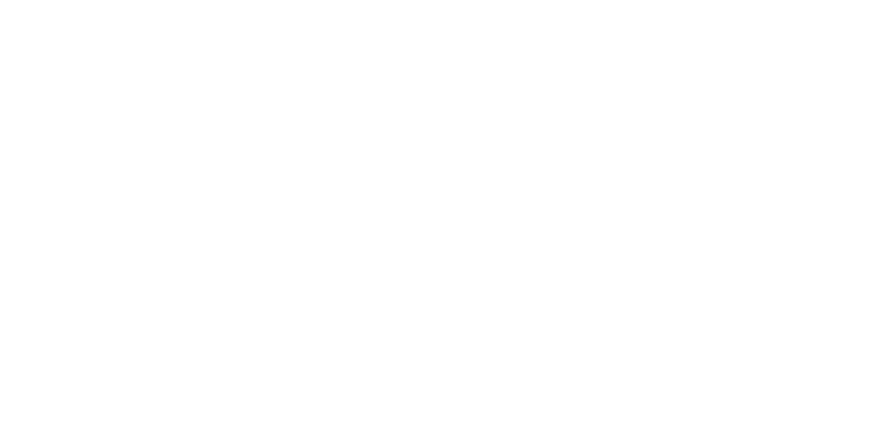
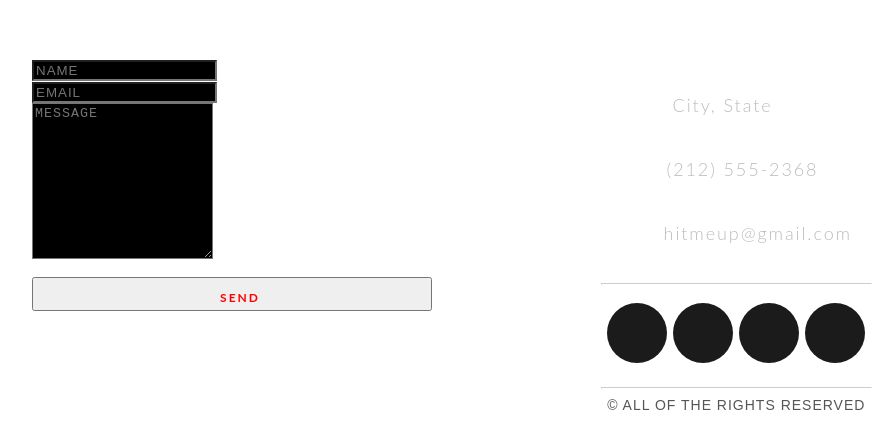
Before and after one commit to saify-codes/nuxt-firebase, a Nuxt app: page /contact in a window 1280 px wide. Before the commit this address had no page. Shown: the part 118-566 px from the top of the page, without its empty margins (188-1084 px from the left). Built offline with nearby package versions, Linux system fonts and the light colour scheme.

Commit message:
usign lottie animation

```diff
--- /dev/null
+++ b/components/loaders/FullPageLoader.vue
@@ -0,0 +1,5 @@
+<template>
+    <h1>
+        loading
+    </h1>
+</template>
--- a/layouts/default.vue
+++ b/layouts/default.vue
@@ -1,3 +1,12 @@
 <template>
-    <slot/>
+  <div>
+    <FullPageLoader v-if="session.status === 'loading'" />
+    <slot />
+  </div>
 </template>
+
+
+<script setup>
+import FullPageLoader from "~/components/loaders/FullPageLoader.vue";
+const { session } = useAuth();
+</script>
--- a/package.json
+++ b/package.json
@@ -14,6 +14,7 @@
     "nuxi": "^3.14.0",
     "nuxt": "^3.13.0",
     "vue": "latest",
+    "vue-fragment": "^1.6.0",
     "vue-router": "latest"
   },
   "overrides": {
--- /dev/null
+++ b/pages/contact.vue
@@ -0,0 +1,374 @@
+<style scoped>
+body {
+  margin: 0;
+  padding: 0;
+  background-color: #000;
+  padding-bottom: 100px;
+}
+
+#contact {
+  width: 100%;
+  height: 100%;
+}
+
+.section-header {
+  text-align: center;
+  margin: 0 auto;
+  padding: 40px 0;
+  font: 300 60px "Oswald", sans-serif;
+  color: #fff;
+  text-transform: uppercase;
+  letter-spacing: 6px;
+}
+
+.contact-wrapper {
+  display: flex;
+  flex-direction: row;
+  justify-content: space-between;
+  margin: 0 auto;
+  padding: 20px;
+  position: relative;
+  max-width: 840px;
+}
+
+/* Left contact page */
+.form-horizontal {
+  /*float: left;*/
+  max-width: 400px;
+  font-family: "Lato";
+  font-weight: 400;
+}
+
+.form-control,
+textarea {
+  max-width: 400px;
+  background-color: #000;
+  color: #fff;
+  letter-spacing: 1px;
+}
+
+.send-button {
+  margin-top: 15px;
+  height: 34px;
+  width: 400px;
+  overflow: hidden;
+  transition: all 0.2s ease-in-out;
+}
+
+.alt-send-button {
+  width: 400px;
+  height: 34px;
+  transition: all 0.2s ease-in-out;
+}
+
+.send-text {
+  display: block;
+  margin-top: 10px;
+  font: 700 12px "Lato", sans-serif;
+  letter-spacing: 2px;
+}
+
+.alt-send-button:hover {
+  transform: translate3d(0px, -29px, 0px);
+}
+
+/* Begin Right Contact Page */
+.direct-contact-container {
+  max-width: 400px;
+}
+
+/* Location, Phone, Email Section */
+.contact-list {
+  list-style-type: none;
+  margin-left: -30px;
+  padding-right: 20px;
+}
+
+.list-item {
+  line-height: 4;
+  color: #aaa;
+}
+
+.contact-text {
+  font: 300 18px "Lato", sans-serif;
+  letter-spacing: 1.9px;
+  color: #bbb;
+}
+
+.place {
+  margin-left: 62px;
+}
+
+.phone {
+  margin-left: 56px;
+}
+
+.gmail {
+  margin-left: 53px;
+}
+
+.contact-text a {
+  color: #bbb;
+  text-decoration: none;
+  transition-duration: 0.2s;
+}
+
+.contact-text a:hover {
+  color: #fff;
+  text-decoration: none;
+}
+
+/* Social Media Icons */
+.social-media-list {
+  position: relative;
+  font-size: 22px;
+  text-align: center;
+  width: 100%;
+  margin: 0 auto;
+  padding: 0;
+}
+
+.social-media-list li a {
+  color: #fff;
+}
+
+.social-media-list li {
+  position: relative;
+  display: inline-block;
+  height: 60px;
+  width: 60px;
+  margin: 10px 3px;
+  line-height: 60px;
+  border-radius: 50%;
+  color: #fff;
+  background-color: rgb(27, 27, 27);
+  cursor: pointer;
+  transition: all 0.2s ease-in-out;
+}
+
+.social-media-list li:after {
+  content: "";
+  position: absolute;
+  top: 0;
+  left: 0;
+  width: 60px;
+  height: 60px;
+  line-height: 60px;
+  border-radius: 50%;
+  opacity: 0;
+  box-shadow: 0 0 0 1px #fff;
+  transition: all 0.2s ease-in-out;
+}
+
+.social-media-list li:hover {
+  background-color: #fff;
+}
+
+.social-media-list li:hover:after {
+  opacity: 1;
+  transform: scale(1.12);
+  transition-timing-function: cubic-bezier(0.37, 0.74, 0.15, 1.65);
+}
+
+.social-media-list li:hover a {
+  color: #000;
+}
+
+.copyright {
+  font: 200 14px "Oswald", sans-serif;
+  color: #555;
+  letter-spacing: 1px;
+  text-align: center;
+}
+
+hr {
+  border-color: rgba(255, 255, 255, 0.6);
+}
+
+/* Begin Media Queries*/
+@media screen and (max-width: 850px) {
+  .contact-wrapper {
+    display: flex;
+    flex-direction: column;
+  }
+  .direct-contact-container,
+  .form-horizontal {
+    margin: 0 auto;
+  }
+
+  .direct-contact-container {
+    margin-top: 60px;
+    max-width: 300px;
+  }
+  .social-media-list li {
+    height: 60px;
+    width: 60px;
+    line-height: 60px;
+  }
+  .social-media-list li:after {
+    width: 60px;
+    height: 60px;
+    line-height: 60px;
+  }
+}
+
+@media screen and (max-width: 569px) {
+  .direct-contact-container,
+  .form-wrapper {
+    float: none;
+    margin: 0 auto;
+  }
+  .form-control,
+  textarea {
+    margin: 0 auto;
+  }
+
+  .name,
+  .email,
+  textarea {
+    width: 280px;
+  }
+
+  .direct-contact-container {
+    margin-top: 60px;
+    max-width: 280px;
+  }
+  .social-media-list {
+    left: 0;
+  }
+  .social-media-list li {
+    height: 55px;
+    width: 55px;
+    line-height: 55px;
+    font-size: 2rem;
+  }
+  .social-media-list li:after {
+    width: 55px;
+    height: 55px;
+    line-height: 55px;
+  }
+}
+
+@media screen and (max-width: 410px) {
+  .send-button {
+    width: 99%;
+  }
+}
+</style>
+<template>
+  <section id="contact">
+    <h1 class="section-header">Contact</h1>
+
+    <div class="contact-wrapper">
+      <!-- Left contact page -->
+
+      <form id="contact-form" class="form-horizontal" role="form">
+        <div class="form-group">
+          <div class="col-sm-12">
+            <input
+              type="text"
+              class="form-control"
+              id="name"
+              placeholder="NAME"
+              name="name"
+              value=""
+              required
+            />
+          </div>
+        </div>
+
+        <div class="form-group">
+          <div class="col-sm-12">
+            <input
+              type="email"
+              class="form-control"
+              id="email"
+              placeholder="EMAIL"
+              name="email"
+              value=""
+              required
+            />
+          </div>
+        </div>
+
+        <textarea
+          class="form-control"
+          rows="10"
+          placeholder="MESSAGE"
+          name="message"
+          required
+        ></textarea>
+
+        <button
+          class="btn btn-primary send-button"
+          id="submit"
+          type="submit"
+          value="SEND"
+        >
+          <div class="alt-send-button">
+            <i class="fa fa-paper-plane"></i><span class="send-text">SEND</span>
+          </div>
+        </button>
+      </form>
+
+      <!-- Left contact page -->
+
+      <div class="direct-contact-container">
+        <ul class="contact-list">
+          <li class="list-item">
+            <i class="fa fa-map-marker fa-2x"
+              ><span class="contact-text place">City, State</span></i
+            >
+          </li>
+
+          <li class="list-item">
+            <i class="fa fa-phone fa-2x"
+              ><span class="contact-text phone"
+                ><a href="tel:1-212-555-5555" title="Give me a call"
+                  >(212) 555-2368</a
+                ></span
+              ></i
+            >
+          </li>
+
+          <li class="list-item">
+            <i class="fa fa-envelope fa-2x"
+              ><span class="contact-text gmail"
+                ><a href="mailto:#" title="Send me an email"
+                  >hitmeup@gmail.com</a
+                ></span
+              ></i
+            >
+          </li>
+        </ul>
+
+        <hr />
+        <ul class="social-media-list">
+          <li>
+            <a href="#" target="_blank" class="contact-icon">
+              <i class="fa fa-github" aria-hidden="true"></i
+            ></a>
+          </li>
+          <li>
+            <a href="#" target="_blank" class="contact-icon">
+              <i class="fa fa-codepen" aria-hidden="true"></i
+            ></a>
+          </li>
+          <li>
+            <a href="#" target="_blank" class="contact-icon">
+              <i class="fa fa-twitter" aria-hidden="true"></i
+            ></a>
+          </li>
+          <li>
+            <a href="#" target="_blank" class="contact-icon">
+              <i class="fa fa-instagram" aria-hidden="true"></i
+            ></a>
+          </li>
+        </ul>
+        <hr />
+
+        <div class="copyright">&copy; ALL OF THE RIGHTS RESERVED</div>
+      </div>
+    </div>
+  </section>
+</template>
--- a/pages/index.vue
+++ b/pages/index.vue
@@ -1,3 +1,3 @@
 <template>
-    <router-link to="/contact">ddd</router-link>
+    <h1>This is home page</h1>
 </template>
--- a/pages/signin.vue
+++ b/pages/signin.vue
@@ -1,9 +1,9 @@
 <template>
-    <router-link to="/signup">goto register page</router-link>
-
-    <h5>{{ count }}</h5>
+    <div>
+        <router-link to="/signup">goto register page</router-link>
+        <router-link to="/">goto home</router-link>
+    </div>
 </template>
 
 <script setup>
-const count = useState('foo', ()=> 0)
 </script>
--- a/pages/signup.vue
+++ b/pages/signup.vue
@@ -5,8 +5,4 @@
 
 <script setup>
 
-
-console.log(Auth.authenticated())
-
-
 </script>
--- a/store/auth.ts
+++ b/store/auth.ts
@@ -14,7 +14,7 @@
   const session: sessionType = reactive({
     user: null,
     token: null,
-    status: "loading",
+    status: 'loading',
   });
 
   function createSession(sessionObject: any) {
@@ -31,9 +31,9 @@
     localStorage.removeItem("auth-session");
   }
 
-  async function initializeSession() {
-    setTimeout(() => {
-      const json = localStorage.getItem("auth-session");
+  function initializeSession() {
+
+    const json      = localStorage.getItem("auth-session");
 
     if (json) {
       const { token, user } = JSON.parse(json);
@@ -41,18 +41,14 @@
       session.token = token;
       session.user = user;
     } else {
-        session.status = "authenticated";
+      session.status = "unauthenticated";
     }
 
-      console.log("session initialized");
-    }, 5000);
+    console.info("session initialized");
   }
 
   function isAuthenticated() {
     return session.status == "authenticated"
-    return new Promise((res) => {
-      if (session.status == "authenticated") res("authenticated");
-    });
   }
 
   function userRole() {
@@ -67,4 +63,6 @@
     destroySession,
     initializeSession,
   };
+
+
 });
```
Also changed, not shown: middleware/auth.global.ts (+17 -10 lines), 1 other file (tests, documents, lock files or other folders). Lines whose indentation alone changed are shown as unchanged.
